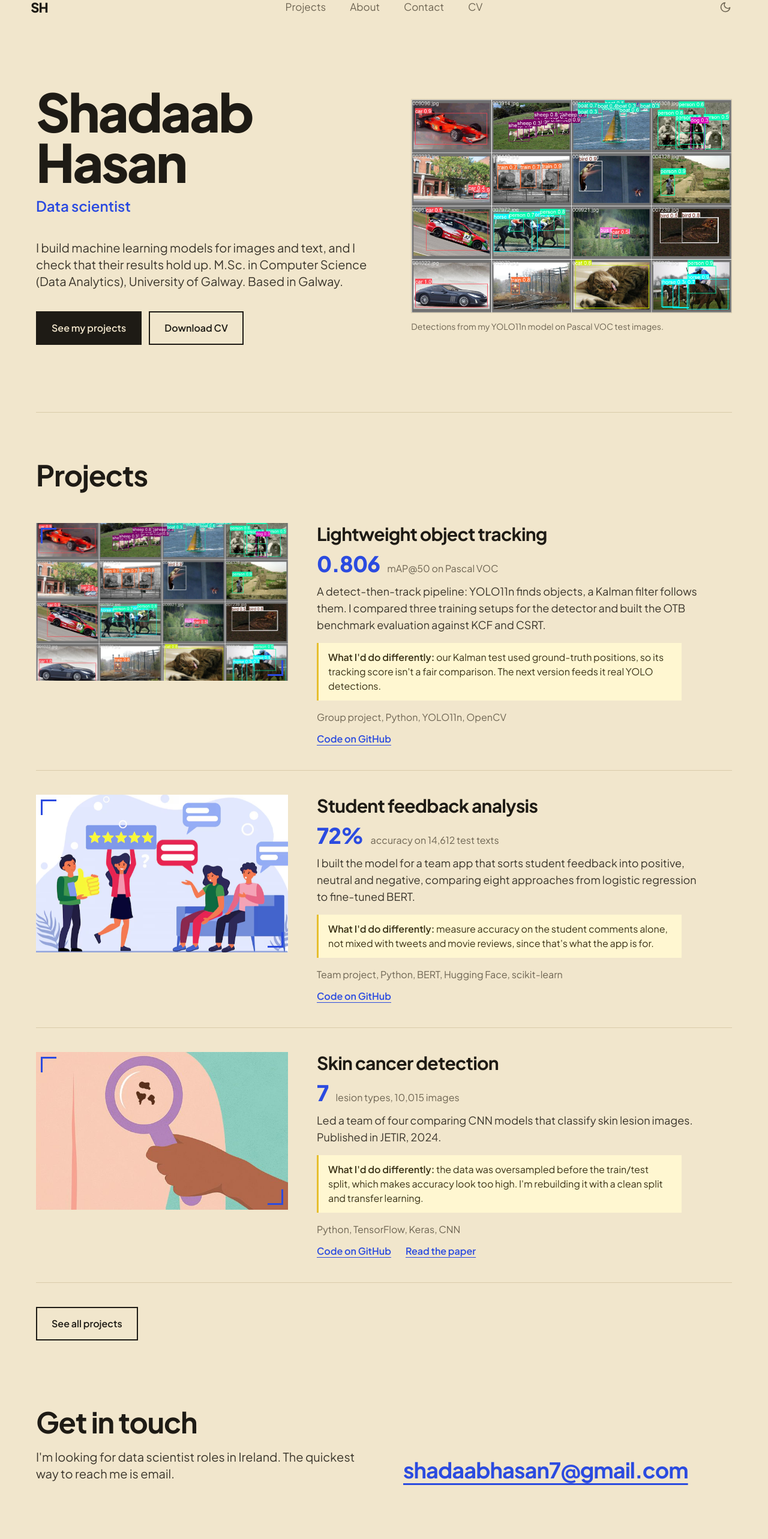
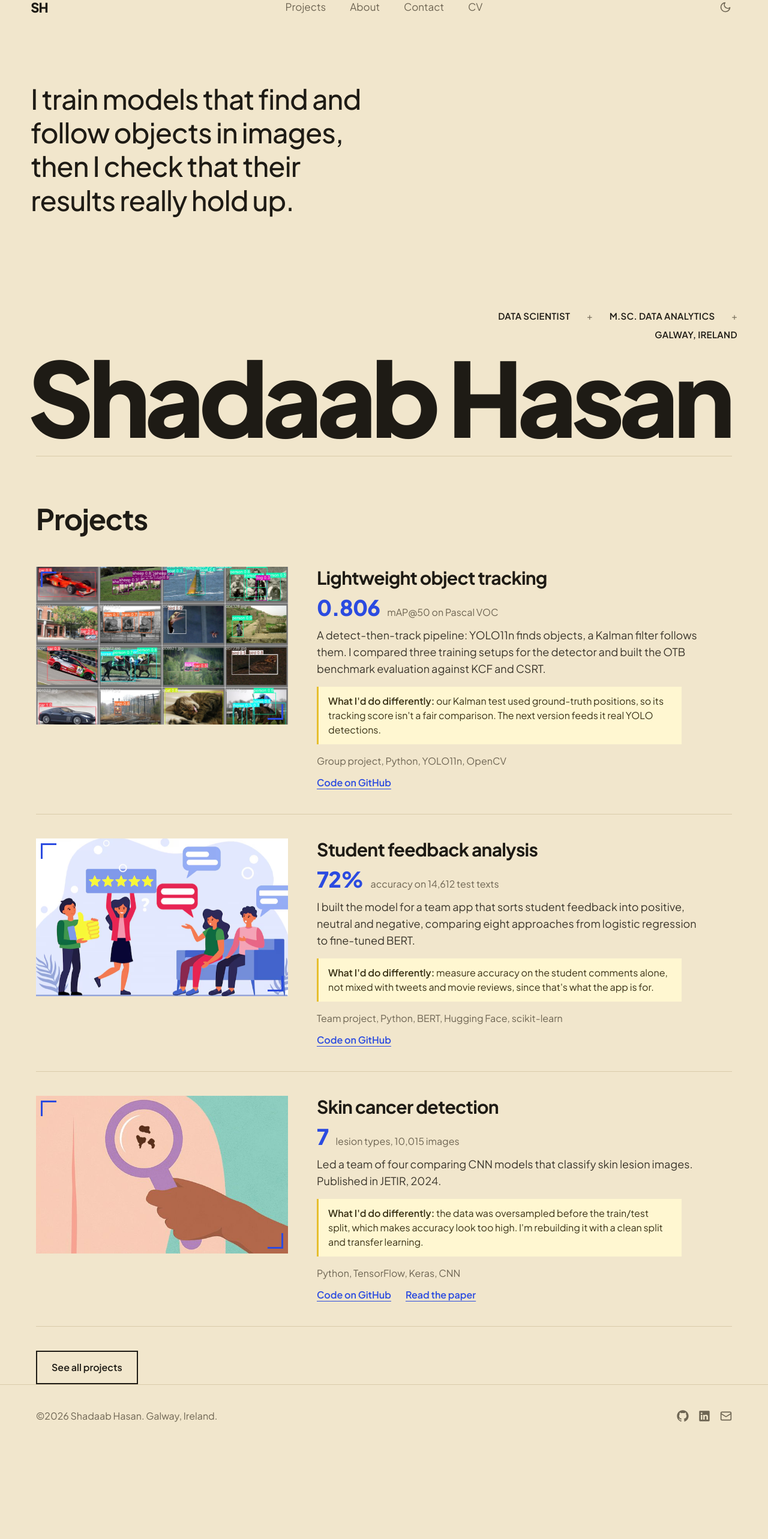
Before and after one commit to ShadaabHasan/portfolio, a Next.js app: page / in a window 1280 px wide. Shown: the part 40-2606 px from the top of the page at 60% size. After the commit the page ends 2453 px from the top, so only its background shows below. Built offline with nearby package versions, Linux system fonts and the light colour scheme.

Commit message:
new home page

```diff
--- a/app/components/Hero.jsx
+++ b/app/components/Hero.jsx
@@ -1,52 +1,24 @@
-import Image from "next/image";
-
-// The top of the Home page: my name in a detection box, and real results from my model
+// The first screen: headline, a small info line, and my name across the full width
 export default function Hero() {
   return (
-    <section className="grid md:grid-cols-[1.05fr_1fr] gap-12 md:gap-16 items-center pt-12 pb-16 md:pt-20 md:pb-28">
-      <div>
-        {/* The detection box around my name, with its label tag on the top-left corner */}
-                <h1 className="text-5xl md:text-[88px] leading-[0.95] font-extrabold tracking-[-0.035em]">
-          Shadaab
-          <br />
-          Hasan
-        </h1>
-        <p className="mt-4 text-xl md:text-2xl font-semibold text-box">Data scientist</p>
-
-        <p className="mt-10 max-w-[30em] text-lg md:text-xl text-soft">
-          I build machine learning models for images and text, and I check that their results hold up.
-          M.Sc. in Computer Science (Data Analytics), University of Galway. Based in Galway.
+    <section className="min-h-[calc(100svh-104px)] px-[4vw] flex flex-col overflow-hidden">
+      <div className="flex-1 grid md:grid-cols-[1.1fr_1fr] gap-10 pt-[6vh] md:pt-[9vh]">
+        <p className="text-[clamp(30px,3.6vw,54px)] leading-[1.22] font-medium tracking-[-0.02em] max-w-[17em]">
+          I train models that find and follow objects in images, then I check that their results really hold up.
         </p>
 
-        <div className="mt-9 flex flex-wrap gap-3">
-          <a href="#featuredproj" className="px-6 py-3.5 font-semibold border-2 border-ink bg-ink text-bg">
-            See my projects
-          </a>
-          <a
-            href="/Shadaab_resume.pdf"
-            target="_blank"
-            rel="noopener noreferrer"
-            className="px-6 py-3.5 font-semibold border-2 border-ink"
-          >
-            Download CV
-          </a>
-        </div>
+        <p className="md:col-start-2 self-end flex flex-wrap md:justify-end gap-x-7 gap-y-2 pb-[2vh] text-[13px] md:text-[15px] font-semibold uppercase tracking-[0.02em]">
+          <span>Data scientist</span>
+          <span className="text-muted font-normal">+</span>
+          <span>M.Sc. Data Analytics</span>
+          <span className="text-muted font-normal">+</span>
+          <span>Galway, Ireland</span>
+        </p>
       </div>
 
-      <figure>
-        <Image
-          src="/projects/object-tracking.jpg"
-          alt="A grid of photos with coloured boxes and labels such as car, horse and person, drawn by my YOLO11n model"
-          width={1920}
-          height={1280}
-          priority
-          sizes="(min-width: 768px) 50vw, 100vw"
-          className="w-full h-auto border border-line"
-        />
-        <figcaption className="mt-3 text-sm text-muted">
-          Detections from my YOLO11n model on Pascal VOC test images.
-        </figcaption>
-      </figure>
+      <h1 className="font-extrabold tracking-[-0.055em] leading-[0.88] text-[24vw] md:text-[13.4vw] md:whitespace-nowrap -mx-[0.03em] pb-[3vh]">
+        Shadaab Hasan
+      </h1>
     </section>
   );
 }
--- a/app/page.js
+++ b/app/page.js
@@ -5,25 +5,13 @@ import Footer from "./components/Footer";
 export default function Home() {
   return (
     <>
-      <main className="max-w-[1240px] mx-auto px-5 md:px-10">
+      <main>
         <Hero />
-        <FeaturedProjects />
 
-        {/* Contact */}
-        <section className="grid md:grid-cols-2 gap-6 md:gap-16 md:items-end py-20 md:py-28">
-          <div>
-            <h2 className="text-4xl md:text-5xl font-bold tracking-tight">Get in touch</h2>
-            <p className="mt-5 max-w-[28em] text-lg md:text-xl text-soft">
-              I'm looking for data scientist roles in Ireland. The quickest way to reach me is email.
-            </p>
-          </div>
-          <a
-            href="mailto:shadaabhasan7@gmail.com"
-            className="text-2xl md:text-4xl font-bold tracking-tight text-box underline underline-offset-8 break-all"
-          >
-            shadaabhasan7@gmail.com
-          </a>
-        </section>
+        {/* Everything below the hero, for now still in the old layout */}
+        <div className="max-w-[1240px] mx-auto px-5 md:px-10">
+          <FeaturedProjects />
+        </div>
       </main>
       <Footer />
     </>
```
